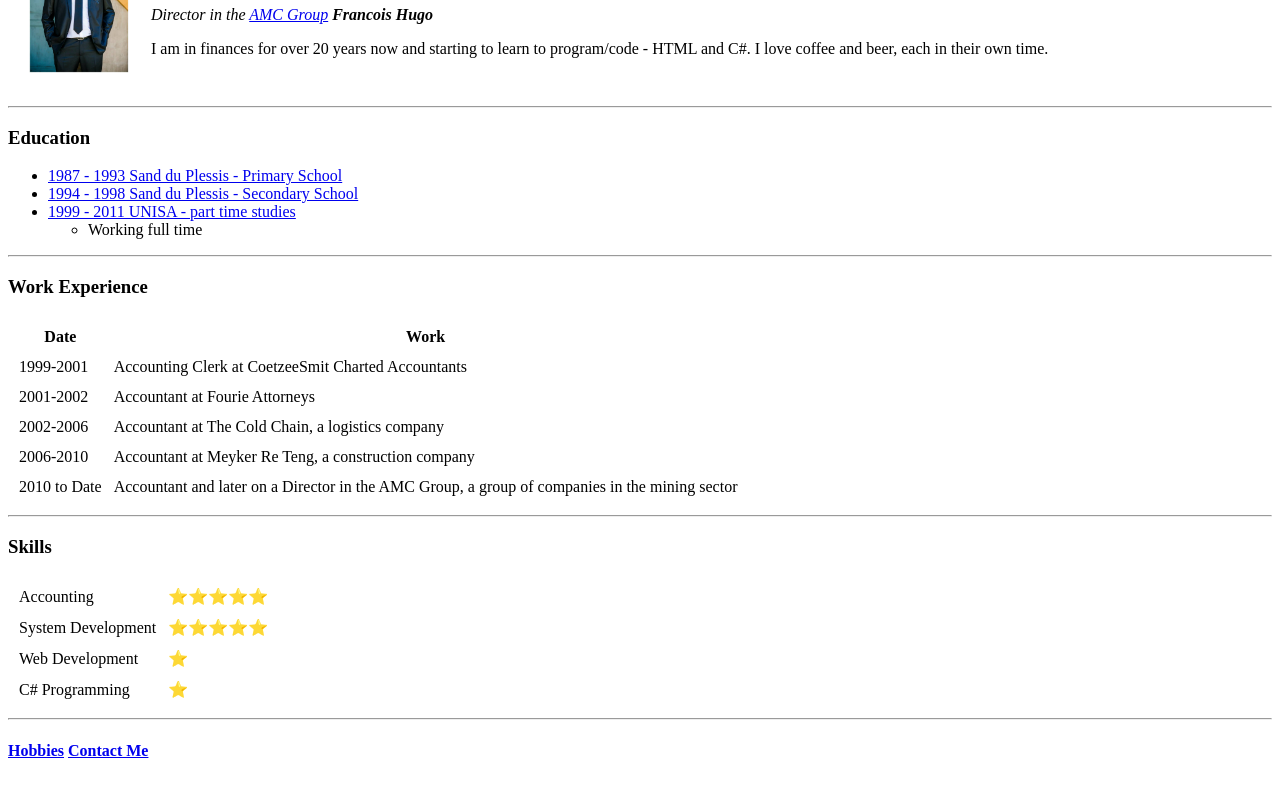
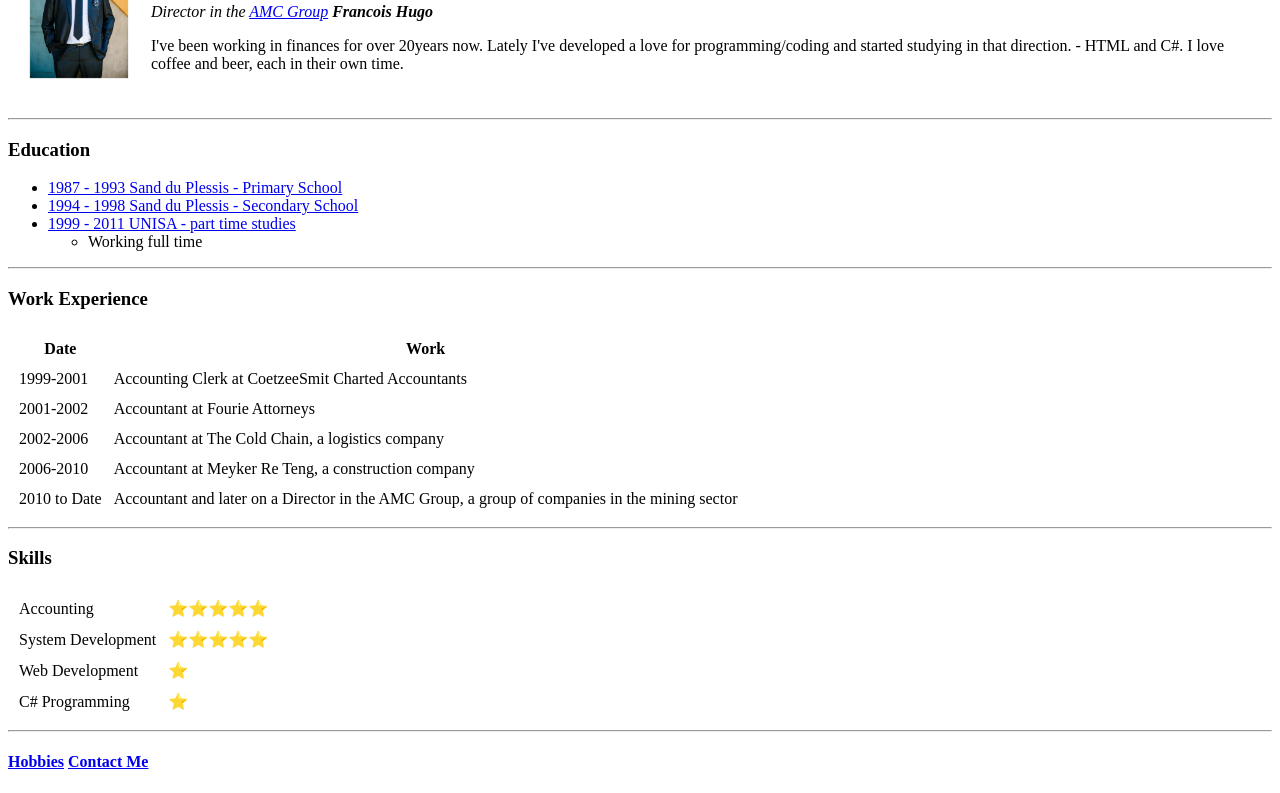
Before and after one commit to HugoBoss082/cv, a plain HTML site: page index.html in a window 1280 px wide. Shown: the part 106-899 px from the top of the page. Drawn offline with Linux system fonts and the light colour scheme.

Commit message:
Changed index file - info line

```diff
--- a/index.html
+++ b/index.html
@@ -19,7 +19,8 @@
           </em>
         </p>
         <p>
-          I am in finances for over 20 years now and starting to learn to program/code - HTML and C#. I love coffee and beer, each in their own time.
+          I've been working in finances for over 20years now. Lately I've developed a love for programming/coding and started studying in that direction.
+           - HTML and C#. I love coffee and beer, each in their own time.
         </p>
       </td>
     </tr>
```
